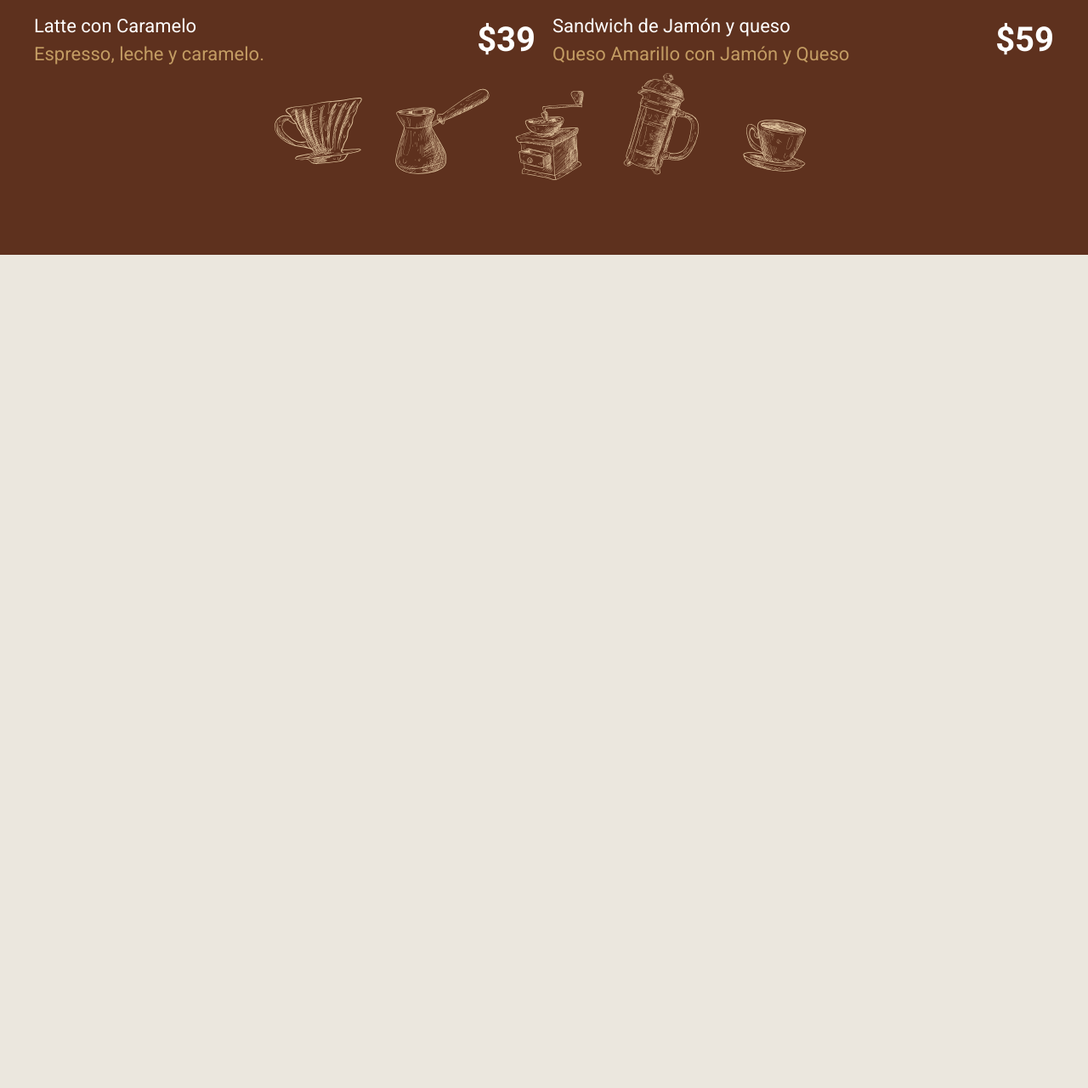
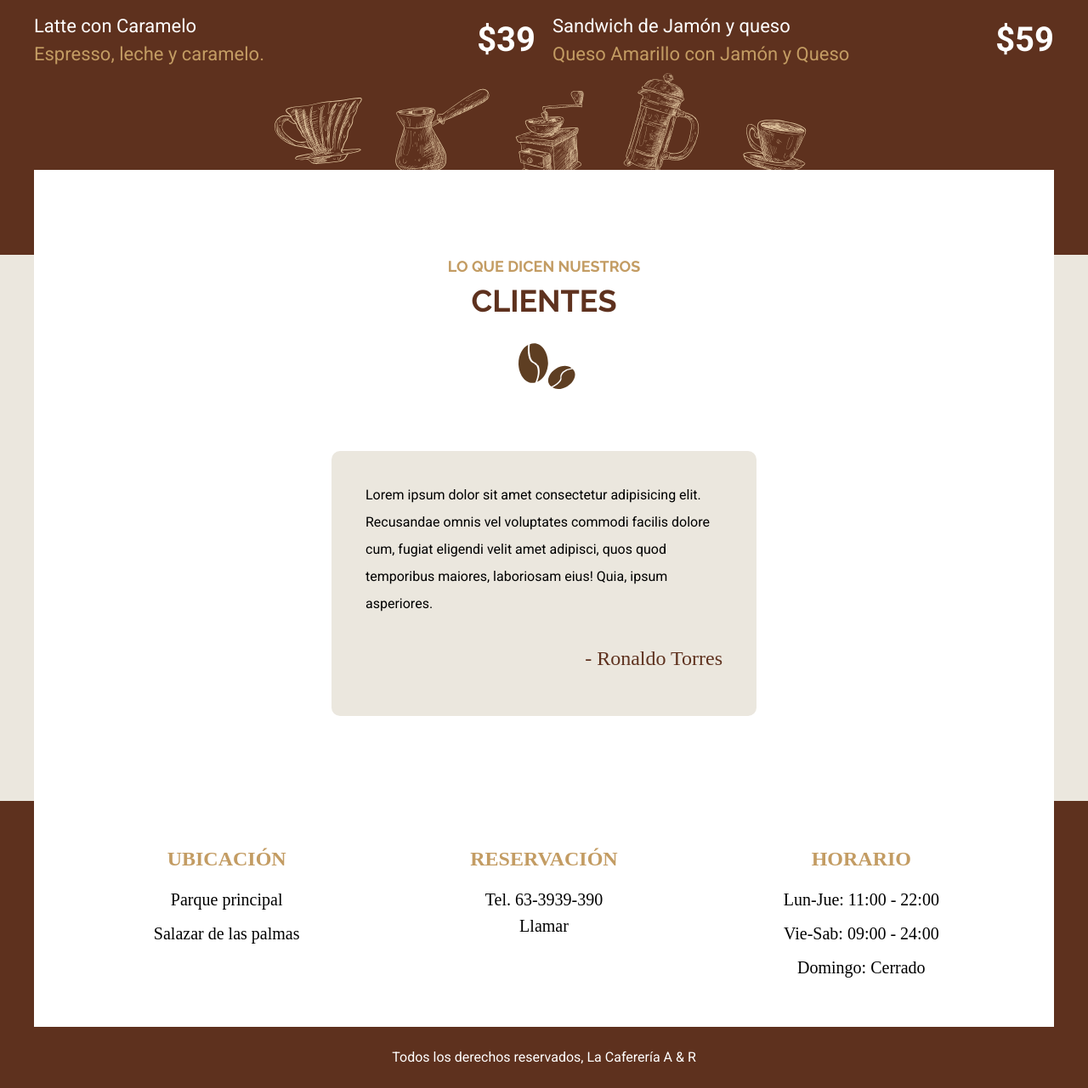
Before and after one commit to ronaldo071515/cafeteria, a website: page index.html in a window 1280 px wide. Shown: the part 4114-5395 px from the top of the page at 85% size. Before the commit the page ends 4414 px from the top, so only its background shows below. Drawn offline with Linux system fonts and the light colour scheme; a web font is replaced by a local one.

Commit message:
add testimonios and footer

```diff
--- a/index.html
+++ b/index.html
@@ -171,5 +171,37 @@
 
     </section>
 
+    <section class="contenedor nuestros-testimonios bg-white margin-negativo-10">
+        <h2><span>Lo que dicen nuestros</span> Clientes</h2>
+        <div class="testimonial">
+            <p>Lorem ipsum dolor sit amet consectetur adipisicing elit. Recusandae omnis vel voluptates
+                commodi facilis dolore cum, fugiat eligendi velit amet adipisci, quos quod temporibus maiores,
+                laboriosam eius! Quia, ipsum asperiores.</p>
+            <p class="autor">- Ronaldo Torres</p>
+        </div>
+    </section>
+
+    <footer class="footer">
+        <div class="contenedor contenido-footer bg-white">
+            <div class="footer-box ubicacion">
+                <h3>Ubicación</h3>
+                <p>Parque principal</p>
+                <p>Salazar de las palmas</p>
+            </div>
+            <div class="footer-box reservacion">
+                <h3>Reservación</h3>
+                <p>Tel. 63-3939-390</p>
+                <a href="tel:322222222">Llamar</a>
+            </div>
+            <div class="footer-box horario">
+                <h3>Horario</h3>
+                <p>Lun-Jue: 11:00 - 22:00</p>
+                <p>Vie-Sab: 09:00 - 24:00</p>
+                <p>Domingo: Cerrado</p>
+            </div>
+        </div>
+        <p class="copyright">Todos los derechos reservados, La Caferería A & R</p>
+    </footer>
+
 </body>
 </html>
--- a/src/scss/app.scss
+++ b/src/scss/app.scss
@@ -1,3 +1,4 @@
 @use 'base';
 @use 'header';
 @use 'inicio';
+@use 'footer';
--- a/src/scss/base/_globales.scss
+++ b/src/scss/base/_globales.scss
@@ -25,6 +25,7 @@ p {
 }
 a {
     text-decoration: none;
+    color: v.$negro;
 }
 img {
     max-width: 100%;
--- a/src/scss/base/_utilidades.scss
+++ b/src/scss/base/_utilidades.scss
@@ -6,3 +6,11 @@
 .bg-primario {
     background-color: v.$primario;
 }
+.margin-negativo-10 {
+    margin-top: -10rem;
+    position: relative;
+}
+
+.bg-white {
+    background-color: v.$blanco;
+}
--- /dev/null
+++ b/src/scss/footer/_footer.scss
@@ -0,0 +1,42 @@
+@use 'base/variables' as v;
+@use 'base/mixins' as m;
+
+.footer {
+    background-color: v.$primario;
+
+    .contenido-footer {
+        padding: 5rem;
+
+        @include m.tablet {
+            @include m.grid(3, 2rem);
+        }
+    }
+    .copyright {
+        text-align: center;
+        margin: 0;
+        padding: 2rem;
+        color: v.$blanco;
+    }
+}
+
+.footer-box {
+    font-family: v.$fuente_cursiva;
+    text-align: center;
+    margin-bottom: v.$separacion;
+
+    @include m.tablet {
+        margin-bottom: 0;
+    }
+
+    h3 {
+        font-family: v.$fuente_cursiva;
+        margin: 0 0 1rem 0;
+        font-size: 2.4rem;
+        color: v.$secundario;
+    }
+
+    p, a {
+        font-size: 2rem;
+        margin: 0;
+    }
+}
--- /dev/null
+++ b/src/scss/footer/_index.scss
@@ -0,0 +1 @@
+@forward 'footer';
--- a/src/scss/inicio/_index.scss
+++ b/src/scss/inicio/_index.scss
@@ -2,3 +2,4 @@
 @forward 'iconos';
 @forward 'galeria';
 @forward 'menu';
+@forward 'testimonial';
--- /dev/null
+++ b/src/scss/inicio/_testimonial.scss
@@ -0,0 +1,25 @@
+@use 'base/variables' as v;
+@use 'base/mixins' as m;
+
+.nuestros-testimonios {
+    padding: 10rem 2rem;
+
+    @include m.tablet {
+        padding: 10rem;
+    }
+
+    .testimonial {
+        background-color: v.$cafeClaro;
+        padding: 2rem 4rem;
+        max-width: 50rem;
+        margin: 0 auto;
+        border-radius: 1rem;
+
+        .autor {
+            text-align: right;
+            font-size: 2.4rem;
+            color: v.$primario;
+            font-family: v.$fuente_cursiva;
+        }
+    }
+}
```
Also changed, not shown: build/css/app.css.
